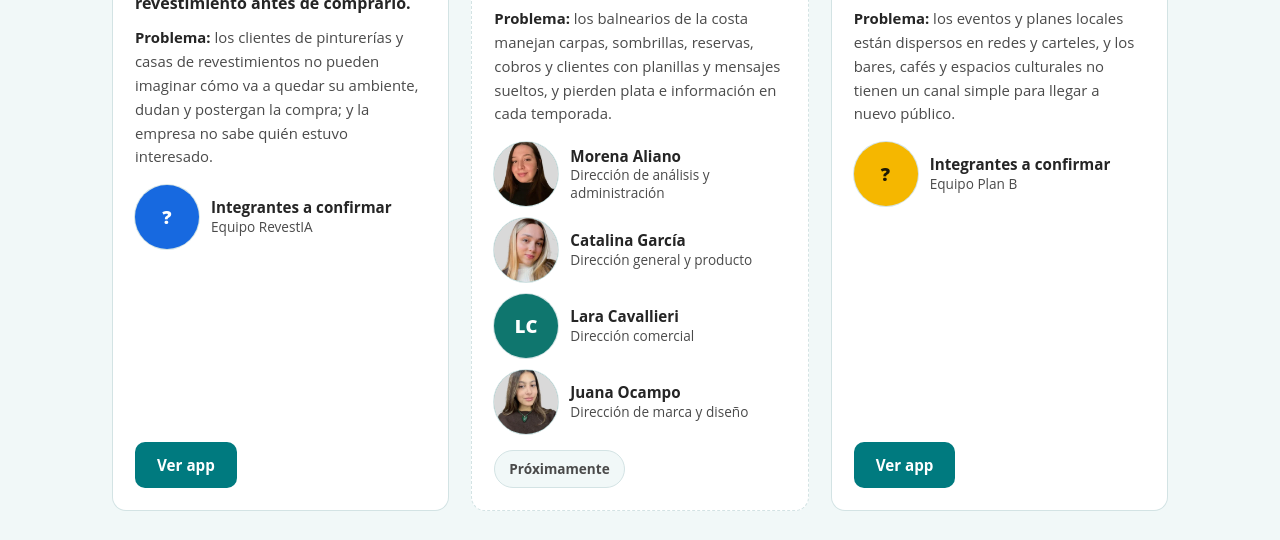
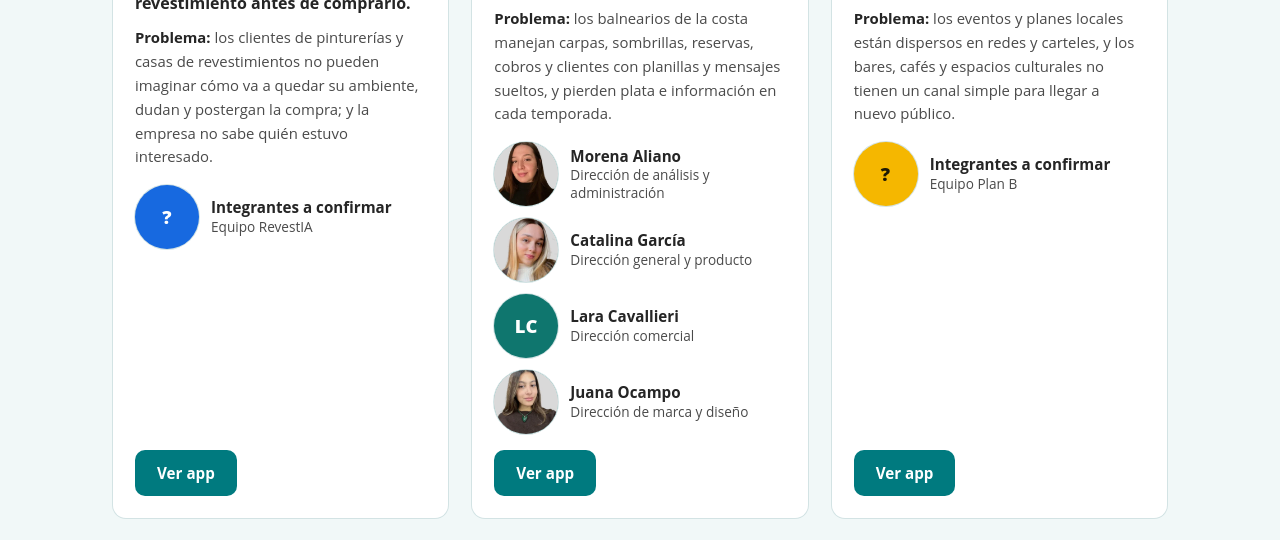
Before and after one commit to ucaece-t-e-tm-viernes-luigi-nati/landing, a plain HTML site: page index.html in a window 1280 px wide. Shown: the part 2000-2540 px from the top of the page. Drawn offline with Linux system fonts and the light colour scheme.

Commit message:
GavIA publicada: link a gav-ia.vercel.app
Co-Authored-By: Claude Opus 5.5 <noreply@anthropic.com>

```diff
--- a/index.html
+++ b/index.html
@@ -168,8 +168,8 @@
           <div class="tarjeta-botones"><a class="boton boton-primario" href="https://revest-ia.vercel.app">Ver app<span class="sr-only"> de RevestIA</span></a></div>
         </article>
 
-        <!-- 05 · GavIA — PENDIENTE: URL de la app -->
-        <article class="tarjeta tarjeta-pendiente" id="startup-gav-ia" style="--startup:#0f766e;--sobre-startup:#ffffff">
+        <!-- 05 · GavIA -->
+        <article class="tarjeta" id="startup-gav-ia" style="--startup:#0f766e;--sobre-startup:#ffffff">
           <header class="tarjeta-cabecera">
             <img class="logo-startup" src="logos/gav-ia-mark.svg" alt="" width="48" height="48" loading="lazy" decoding="async">
             <div>
@@ -197,7 +197,7 @@
               <span class="integrante-datos"><strong>Juana Ocampo</strong><span>Dirección de marca y diseño</span></span>
             </li>
           </ul>
-          <div class="tarjeta-botones"><span class="insignia">Próximamente</span></div>
+          <div class="tarjeta-botones"><a class="boton boton-primario" href="https://gav-ia.vercel.app">Ver app<span class="sr-only"> de GavIA</span></a></div>
         </article>
 
         <!-- 06 · Plan B — PENDIENTE: integrantes -->
```
